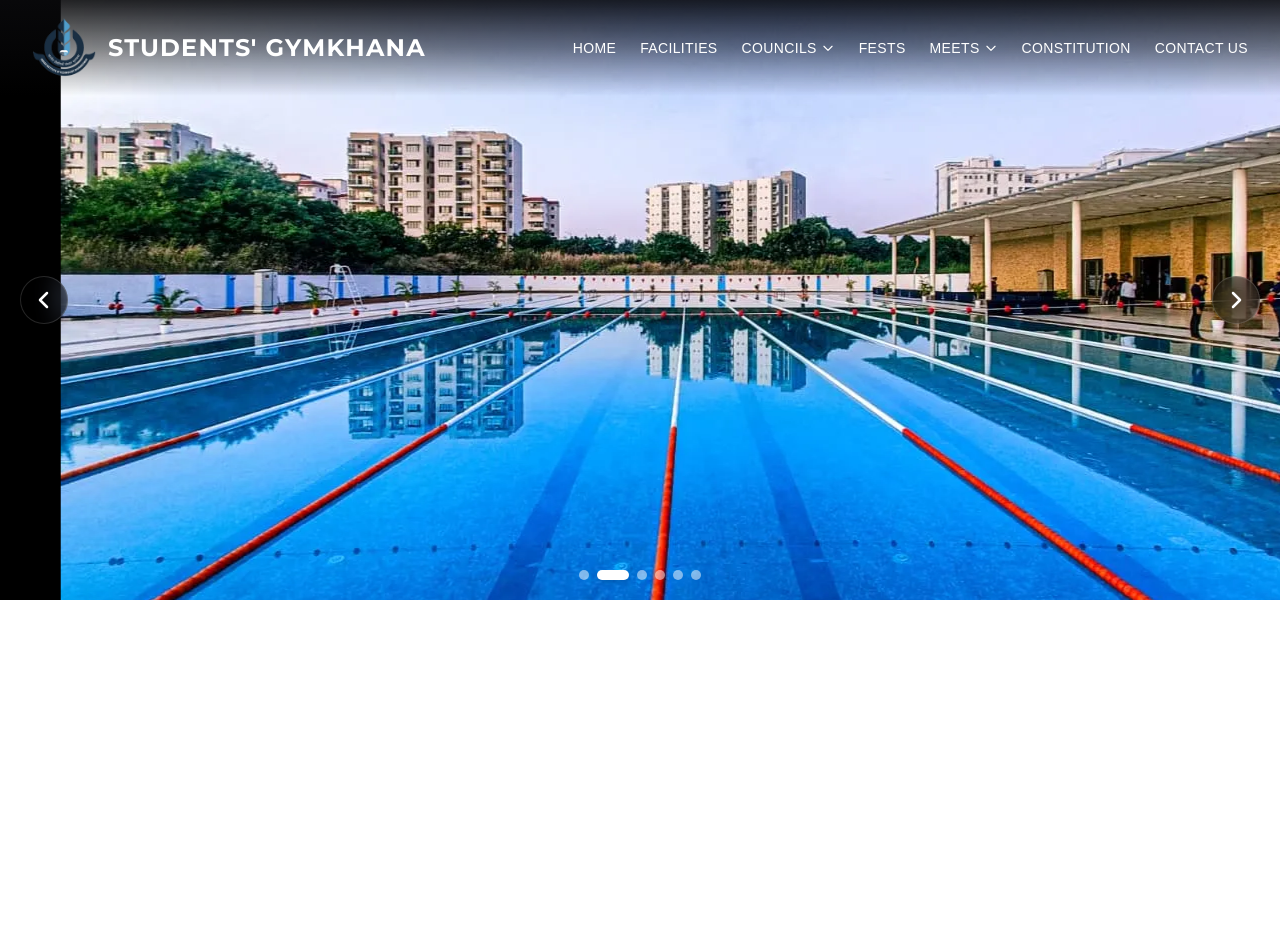
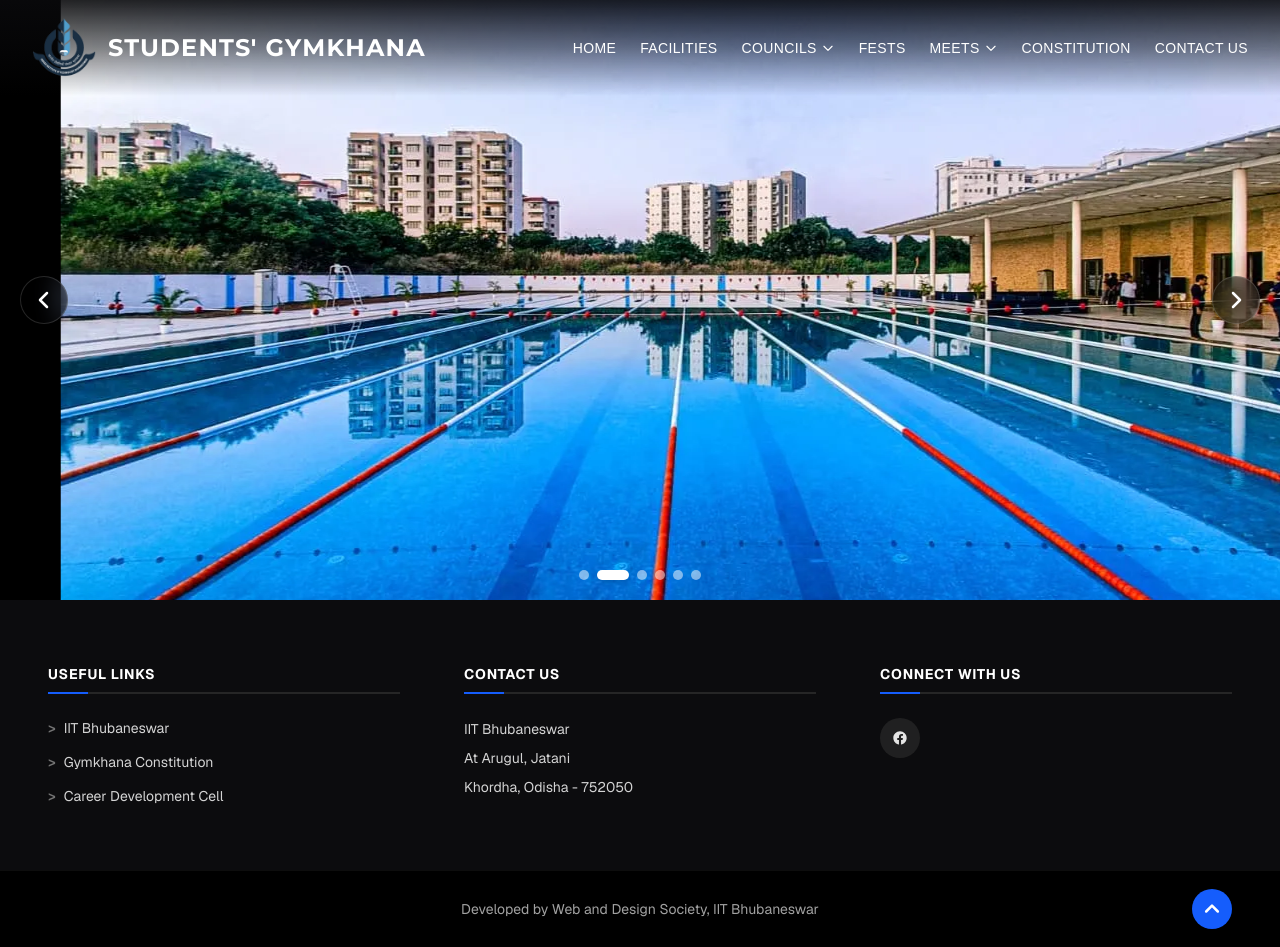
Before and after one commit to InventoryWebnD/gymkhana, a Next.js app: page /home in a window 1280 px wide. Before the commit the page ends 800 px from the top, so only its background shows below. Built offline with nearby package versions, Linux system fonts and the light colour scheme.

Commit message:
Footer added

```diff
--- a/src/app/home/page.tsx
+++ b/src/app/home/page.tsx
@@ -1,25 +1,23 @@
 "use client";
 import TopBar from "@/components/layout/topbar";
 import { Carousel, CarouselItem } from "@/components/layout/Carousel";
+import Footer from "@/components/layout/Footer";
 
 export default function Home() {
   return (
-    <main className="min-h-screen w-full flex flex-col">
+    <main className="min-h-screen w-full flex flex-col justify-between">
       <TopBar />
-      <Carousel autoSwipeInterval={5000}>
-        <CarouselItem src="/img/home-carousel/1.webp" alt="Students' Gymkhana">
-        </CarouselItem>
-        <CarouselItem src="/img/home-carousel/2.webp" alt="Science and Technology Council">
-        </CarouselItem>
-        <CarouselItem src="/img/home-carousel/3.webp" alt="Socio-Cultural Council">
-        </CarouselItem>
-        <CarouselItem src="/img/home-carousel/4.webp" alt="Sports Council">
-        </CarouselItem>
-        <CarouselItem src="/img/home-carousel/5.webp" alt="Fests and Celebrations">
-        </CarouselItem>
-        <CarouselItem src="/img/home-carousel/6.webp" alt="Inter-IIT Competitions">
-        </CarouselItem>
-      </Carousel>
+      <div className="relative w-full h-[50vh] min-h-[380px] md:h-[65vh] lg:h-[75vh]">
+        <Carousel autoSwipeInterval={5000}>
+          <CarouselItem src="/img/home-carousel/1.webp" alt="Students' Gymkhana" />
+          <CarouselItem src="/img/home-carousel/2.webp" alt="Science and Technology Council" />
+          <CarouselItem src="/img/home-carousel/3.webp" alt="Socio-Cultural Council" />
+          <CarouselItem src="/img/home-carousel/4.webp" alt="Sports Council" />
+          <CarouselItem src="/img/home-carousel/5.webp" alt="Fests and Celebrations" />
+          <CarouselItem src="/img/home-carousel/6.webp" alt="Inter-IIT Competitions" />
+        </Carousel>
+      </div>
+      <Footer />
     </main>
   );
 }
--- /dev/null
+++ b/src/components/layout/Footer.tsx
@@ -0,0 +1,172 @@
+"use client";
+
+import React from "react";
+import Link from "next/link";
+
+export interface FooterLink {
+    label: string;
+    href: string;
+    isExternal?: boolean;
+}
+
+export interface FooterProps {
+    className?: string;
+}
+
+const usefulLinks: FooterLink[] = [
+    {
+        label: "IIT Bhubaneswar",
+        href: "https://www.iitbbs.ac.in",
+        isExternal: true,
+    },
+    {
+        label: "Gymkhana Constitution",
+        href: "/constitution",
+        isExternal: false,
+    },
+    {
+        label: "Career Development Cell",
+        href: "https://www.iitbbs.ac.in/index.php/home/cdc/",
+        isExternal: true,
+    },
+];
+
+export default function Footer({ className = "" }: FooterProps) {
+    const scrollToTop = () => {
+        window.scrollTo({
+            top: 0,
+            behavior: "smooth",
+        });
+    };
+
+    return (
+        <footer className={`w-full bg-[#0c0c0e] text-neutral-300 font-sans ${className}`}>
+            {/* Top Section with 3 Columns */}
+            <div className="max-w-7xl mx-auto px-6 sm:px-8 lg:px-12 py-12 md:py-16">
+                <div className="grid grid-cols-1 md:grid-cols-3 gap-10 md:gap-12 lg:gap-16">
+                    {/* Column 1: Useful Links */}
+                    <div>
+                        <div className="mb-6">
+                            <h3 className="text-sm font-bold tracking-wider text-white uppercase mb-2">
+                                USEFUL LINKS
+                            </h3>
+                            <div className="w-full h-[2px] bg-neutral-800 relative">
+                                <div className="absolute top-0 left-0 w-10 h-[2px] bg-blue-600" />
+                            </div>
+                        </div>
+
+                        <ul className="space-y-3.5 text-sm">
+                            {usefulLinks.map((item, idx) => (
+                                <li key={idx}>
+                                    {item.isExternal ? (
+                                        <a
+                                            href={item.href}
+                                            target="_blank"
+                                            rel="noopener noreferrer"
+                                            className="group flex items-center gap-2 text-neutral-300 hover:text-white transition-colors"
+                                        >
+                                            <span className="text-neutral-500 group-hover:text-blue-500 font-semibold transition-colors">
+                                                &gt;
+                                            </span>
+                                            <span>{item.label}</span>
+                                        </a>
+                                    ) : (
+                                        <Link
+                                            href={item.href}
+                                            className="group flex items-center gap-2 text-neutral-300 hover:text-white transition-colors"
+                                        >
+                                            <span className="text-neutral-500 group-hover:text-blue-500 font-semibold transition-colors">
+                                                &gt;
+                                            </span>
+                                            <span>{item.label}</span>
+                                        </Link>
+                                    )}
+                                </li>
+                            ))}
+                        </ul>
+                    </div>
+
+                    {/* Column 2: Contact Us */}
+                    <div>
+                        <div className="mb-6">
+                            <h3 className="text-sm font-bold tracking-wider text-white uppercase mb-2">
+                                CONTACT US
+                            </h3>
+                            <div className="w-full h-[2px] bg-neutral-800 relative">
+                                <div className="absolute top-0 left-0 w-10 h-[2px] bg-blue-600" />
+                            </div>
+                        </div>
+
+                        <div className="space-y-1.5 text-sm text-neutral-300 leading-relaxed">
+                            <p>IIT Bhubaneswar</p>
+                            <p>At Arugul, Jatani</p>
+                            <p>Khordha, Odisha - 752050</p>
+                        </div>
+                    </div>
+
+                    {/* Column 3: Connect With Us */}
+                    <div>
+                        <div className="mb-6">
+                            <h3 className="text-sm font-bold tracking-wider text-white uppercase mb-2">
+                                CONNECT WITH US
+                            </h3>
+                            <div className="w-full h-[2px] bg-neutral-800 relative">
+                                <div className="absolute top-0 left-0 w-10 h-[2px] bg-blue-600" />
+                            </div>
+                        </div>
+
+                        <div className="flex items-center gap-3">
+                            <a
+                                href="https://www.facebook.com/SG.IITBhubaneswar/"
+                                target="_blank"
+                                rel="noopener noreferrer"
+                                aria-label="Connect on Facebook"
+                                className="w-10 h-10 rounded-full bg-neutral-800/80 hover:bg-blue-600 text-neutral-200 hover:text-white flex items-center justify-center transition-all duration-200 hover:scale-105"
+                            >
+                                {/* Facebook 'f' icon */}
+                                <svg
+                                    className="w-4 h-4 fill-current"
+                                    viewBox="0 0 24 24"
+                                    xmlns="http://www.w3.org/2000/svg"
+                                >
+                                    <path d="M22 12c0-5.523-4.477-10-10-10S2 6.477 2 12c0 4.991 3.657 9.128 8.438 9.878v-6.987h-2.54V12h2.54V9.797c0-2.506 1.492-3.89 3.777-3.89 1.094 0 2.238.195 2.238.195v2.46h-1.26c-1.243 0-1.63.771-1.63 1.562V12h2.773l-.443 2.89h-2.33v6.988C18.343 21.128 22 16.991 22 12z" />
+                                </svg>
+                            </a>
+                        </div>
+                    </div>
+                </div>
+            </div>
+
+            {/* Bottom Sub-Footer Bar */}
+            <div className="bg-black py-4 px-6 sm:px-8 lg:px-12 border-t border-neutral-900/60">
+                <div className="max-w-7xl mx-auto flex items-center justify-between relative min-h-[44px]">
+                    {/* Centered Attribution Text */}
+                    <div className="w-full text-center">
+                        <p className="text-xs sm:text-sm text-neutral-400">
+                            Developed by Web and Design Society, IIT Bhubaneswar
+                        </p>
+                    </div>
+
+                    {/* Scroll to Top Chevron Button */}
+                    <button
+                        type="button"
+                        onClick={scrollToTop}
+                        aria-label="Scroll to top"
+                        className="absolute right-0 top-1/2 -translate-y-1/2 w-9 h-9 sm:w-10 sm:h-10 rounded-full bg-blue-600 hover:bg-blue-500 text-white flex items-center justify-center shadow-lg transition-all duration-200 active:scale-95 cursor-pointer focus:outline-none focus:ring-2 focus:ring-blue-400"
+                    >
+                        <svg
+                            className="w-5 h-5"
+                            fill="none"
+                            stroke="currentColor"
+                            strokeWidth="3"
+                            viewBox="0 0 24 24"
+                            xmlns="http://www.w3.org/2000/svg"
+                        >
+                            <path strokeLinecap="round" strokeLinejoin="round" d="M5 15l7-7 7 7" />
+                        </svg>
+                    </button>
+                </div>
+            </div>
+        </footer>
+    );
+}
```
